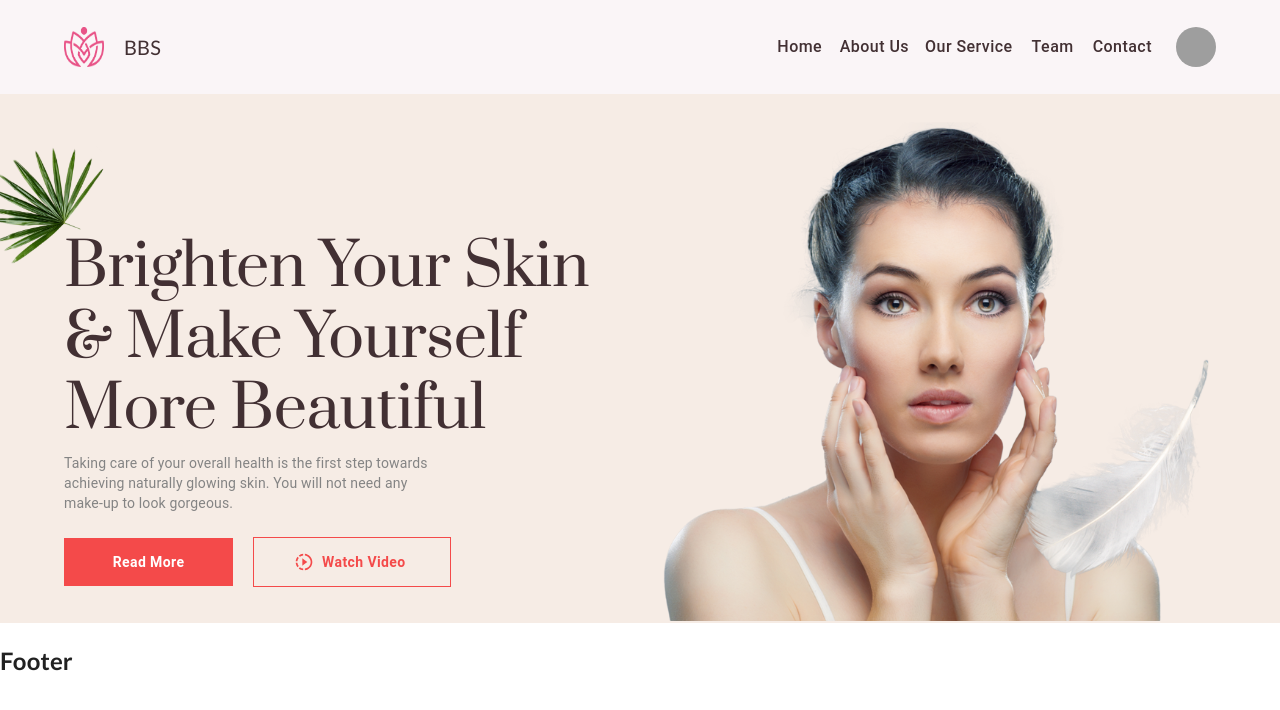
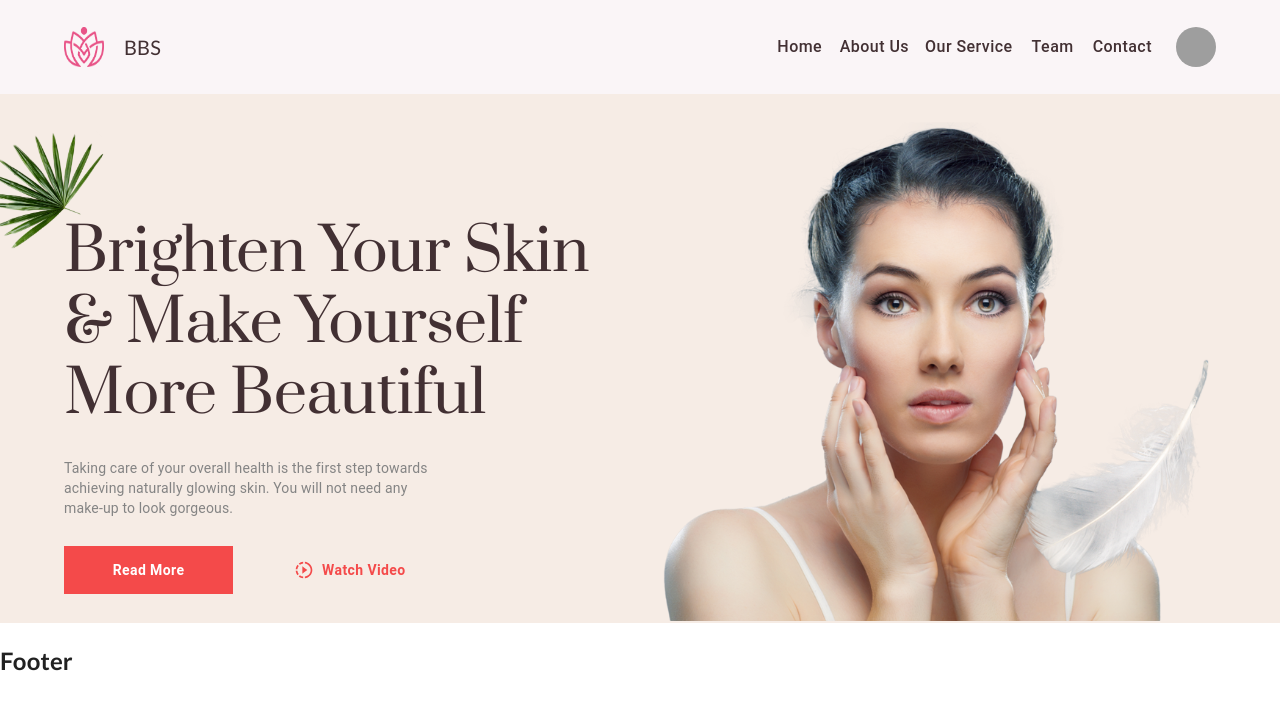
Before and after one commit to khan-shimul/beauty-bomb, a React (Create React App) app: page / in a window 1280 px wide. Shown: the top 710 px of the page. Built offline with nearby package versions, Linux system fonts and the light colour scheme; grey boxes are pictures that could not be loaded.

Commit message:
updated button

```diff
--- a/src/compo/IndexView/Banner/Banner.js
+++ b/src/compo/IndexView/Banner/Banner.js
@@ -14,23 +14,28 @@ const Banner = () => {
             borderRadius: '0px !important',
             color: '#fff !important',
             fontFamily: 'Lato',
-            transition: '0.7s',
+            transition: 'transform 250ms !important',
             '&:hover': {
-                background: '#E54646 !important'
+                background: '#E54646 !important',
+                transform: 'translateY(-10px) !important'
             }
         },
         secondaryBtn: {
             textTransform: 'none !important',
             background: 'transparent !important',
-            border: '1px solid #F44A4A !important',
             borderRadius: '0px !important',
             color: '#F44A4A !important',
-            fontFamily: 'Lato'
+            fontFamily: 'Lato',
+            transition: 'transform 250ms !important',
+            '&:hover': {
+                border: '1px solid #F44A4A !important',
+                transform: 'translateY(-10px) !important'
+            }
         }
     });
     const classes = useStyles();
     return (
-        <Box component="section" sx={{ background: '#F6ECE5', marginTop: 3, pb: 1 }}>
+        <Box component="section" sx={{ background: '#F6ECE5', marginTop: 3, pb: 2 }}>
             <Container>
                 <Grid container spacing={3} sx={{ alignItems: 'center' }}>
                     <Grid item xs={12} sm={12} md={6}>
@@ -44,7 +49,7 @@ const Banner = () => {
                         <Typography variant="h2" sx={{ fontFamily: 'Prata', fontWeight: 500, color: '#423033', textAlign: { xs: 'center', md: 'left' }, fontSize: { xs: '3rem', md: '3.7rem' } }}>
                             Brighten Your Skin & Make Yourself More Beautiful
                         </Typography>
-                        <Typography component="div" variant="body2" sx={{ width: { md: '65%' }, color: '#848484', pb: 3, pt: 1, textAlign: { xs: 'center', md: 'left' } }}>
+                        <Typography component="div" variant="body2" sx={{ width: { md: '65%' }, color: '#848484', py: 3.5, textAlign: { xs: 'center', md: 'left' } }}>
                             Taking care of your overall health is the first step towards achieving naturally glowing skin. You will not need any make-up to look gorgeous.
                         </Typography>
                         <Button
@@ -58,7 +63,7 @@ const Banner = () => {
                             sx={{ width: { xs: '100%', md: '35%' }, mb: { xs: 2, md: 0 }, px: 4.5, py: 1.5, fontWeight: 600 }}
                         >Watch Video</Button>
                     </Grid>
-                    <Grid item xs={12} sm={12} md={6} sx={{ marginBottom: -1.5 }}>
+                    <Grid item xs={12} sm={12} md={6} sx={{ marginBottom: -2.5 }}>
                         <img
                             width='100%'
                             height='100%'
```
